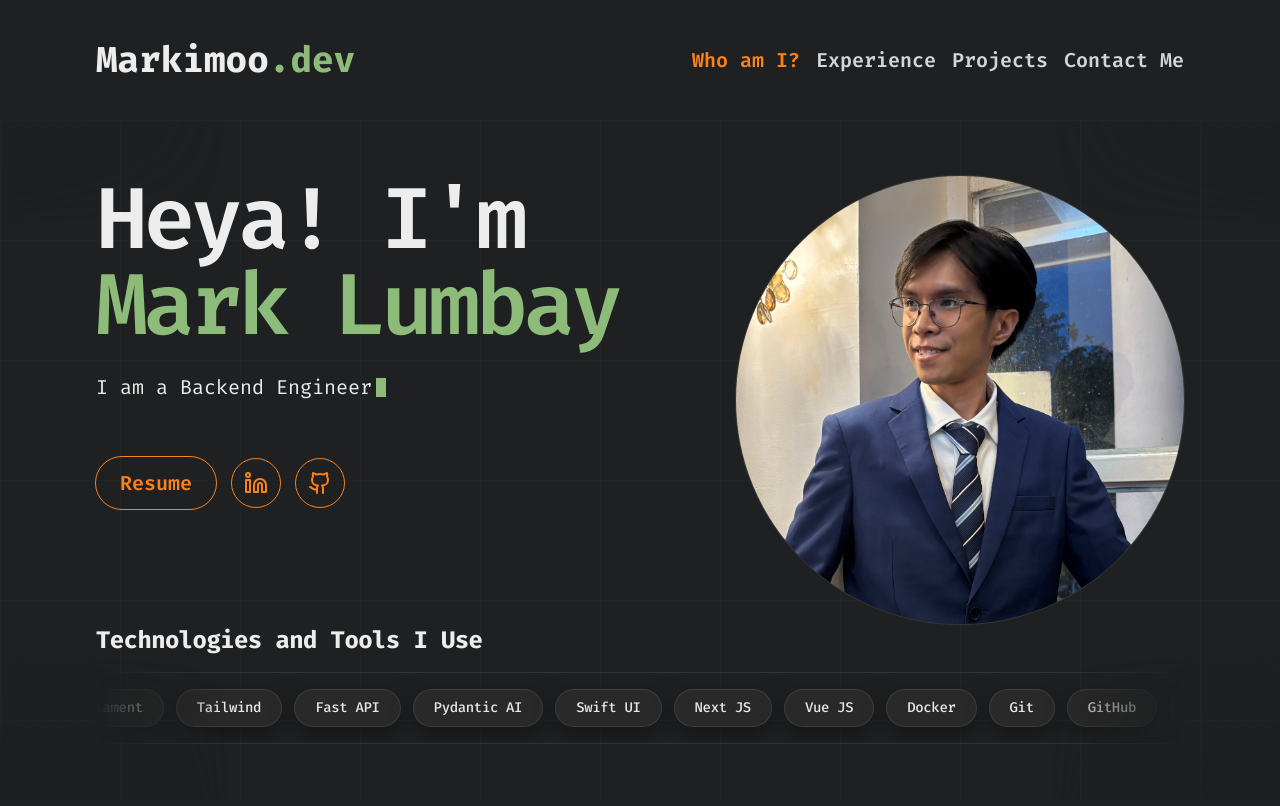
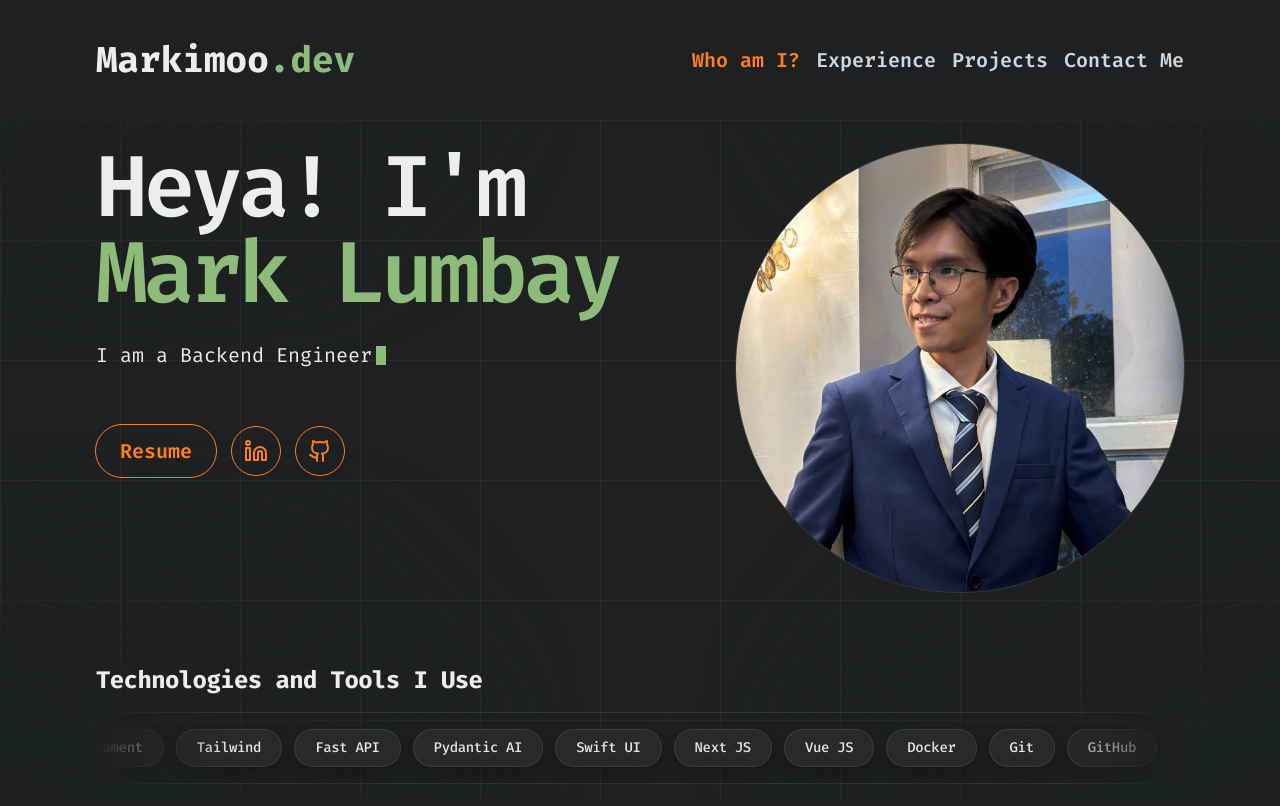
Before and after one commit to markimoo09/portfolio-reinvent, a Next.js app: page / in a window 1280 px wide. Built offline with nearby package versions, Linux system fonts and the light colour scheme.

Commit message:
adjusted grid-line visibility and vignette effect

```diff
--- a/app/components/about_me.tsx
+++ b/app/components/about_me.tsx
@@ -10,8 +10,8 @@ const AboutMe = () => {
   return (
     <>
       <div className="relative w-full min-h-[calc(100vh-7.5rem)] flex items-center">
-        <div className="fixed inset-0 -z-10 bg-gruv-bg bg-[linear-gradient(to_right,#8080800c_1px,transparent_1px),linear-gradient(to_bottom,#8080800c_1px,transparent_1px)] bg-size-[120px_120px] mask-[radial-gradient(circle_at_50%_50%,black_0%,black_40%,transparent_65%),linear-gradient(to_right,transparent_0%,black_18%,black_82%,transparent_100%),linear-gradient(to_bottom,transparent_0%,black_28%,black_82%,transparent_100%)] mask-composite-intersect mask-repeat-no-repeat [mask-100%_100%,100%_100%,100%_100%] pointer-events-none"></div>
-        <div className="flex w-full flex-col  py-6">
+        <div className="fixed inset-0 -z-10 bg-gruv-bg bg-[linear-gradient(to_right,#8080801c_1px,transparent_1px),linear-gradient(to_bottom,#8080801c_1px,transparent_1px)] bg-size-[120px_120px] mask-[radial-gradient(circle_at_50%_50%,black_0%,black_18%,transparent_42%),linear-gradient(to_right,transparent_0%,black_46%,black_54%,transparent_100%),linear-gradient(to_bottom,transparent_0%,black_46%,black_54%,transparent_100%)] mask-composite-intersect mask-repeat-no-repeat [mask-size:100%_100%,100%_100%,100%_100%] pointer-events-none"></div>
+        <div className="flex w-full flex-col gap-18 py-6">
           <div className="relative z-10 flex flex-col gap-10 lg:flex-row lg:justify-between lg:items-start">
             <div className="flex flex-1 min-w-0 flex-col gap-6">
               <h1 className="text-[5.4rem] font-semibold leading-none tracking-tighter font-stretch-extra-condensed">
--- a/app/components/technologies_section.tsx
+++ b/app/components/technologies_section.tsx
@@ -26,8 +26,8 @@ const TechnologySection = () => {
       </div>
 
       <div className="relative w-full overflow-hidden">
-        <div className="pointer-events-none absolute inset-y-0 left-0 w-12 bg-gradient-to-r from-gruv-bg to-transparent"></div>
-        <div className="pointer-events-none absolute inset-y-0 right-0 w-12 bg-gradient-to-l from-gruv-bg to-transparent"></div>
+        <div className="pointer-events-none absolute inset-y-0 left-0 w-12 bg-linear-to-r from-gruv-bg to-transparent"></div>
+        <div className="pointer-events-none absolute inset-y-0 right-0 w-12 bg-linear-to-l from-gruv-bg to-transparent"></div>
 
         <div className="border-y border-white/10 py-4 mask-[linear-gradient(to_right,transparent_0%,black_12%,black_88%,transparent_100%)] [mask-size:100%_100%] [mask-repeat:no-repeat]">
           <div
```
